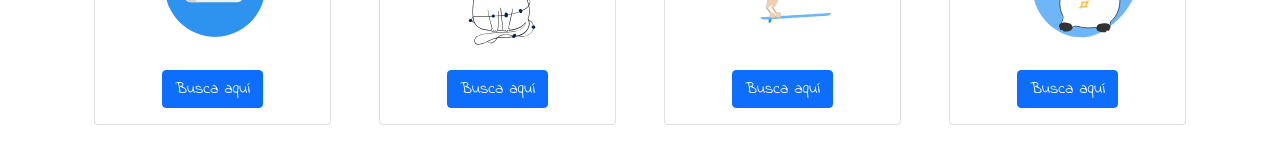
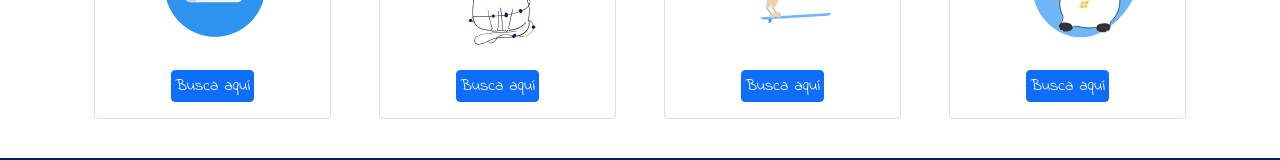
Before and after one commit to jarher/Mundo-Animal, a React (Create React App) app in the folder frontend/: page / in a window 1280 px wide. Shown: the part 1222-1382 px from the top of the page. Built offline with nearby package versions, Linux system fonts and the light colour scheme.

Commit message:
agregando navegación de los botones de componente card

```diff
--- a/frontend/src/assets/stylesheets/Home.css
+++ b/frontend/src/assets/stylesheets/Home.css
@@ -7,7 +7,20 @@
 .card-header {
   font-weight: bolder;
 }
-
+.card a{
+  color:var(--bs-light);
+  text-decoration: none;
+  display: block;
+}
+.card button{
+  padding: 0.2rem;
+}
+.card button:hover{
+  background-color: var(--bs-light);
+}
+.card button a:hover{
+  color:var(--bs-blue);
+}
 @media (max-width: 768px) {
   .navbar-brand {
     width: 50px;
--- a/frontend/src/components/Home/Cards/Cards.js
+++ b/frontend/src/components/Home/Cards/Cards.js
@@ -5,7 +5,7 @@ import Food from "../LottieFood";
 import Accesories from "../LottieAccesories";
 import Toys from "../LottieToy";
 import Health from "../LottieHealth";
-
+import { Link } from "react-router-dom";
 
 
 export default function Cards() {
@@ -17,7 +17,9 @@ export default function Cards() {
             <Card.Header className="text-center">Alimentos</Card.Header>
             <Food />
             <Card.Body>
-              <Button variant="primary">Busca aquí</Button>
+              <Button variant="primary">
+                <Link to="/products">Busca aquí</Link>
+              </Button>
             </Card.Body>
           </Card>
         </Col>
@@ -26,7 +28,9 @@ export default function Cards() {
             <Card.Header className="text-center">Accesorios</Card.Header>
             <Accesories />
             <Card.Body>
-              <Button variant="primary">Busca aquí</Button>
+              <Button variant="primary">
+                <Link to="/products">Busca aquí</Link>
+              </Button>
             </Card.Body>
           </Card>
         </Col>
@@ -35,7 +39,9 @@ export default function Cards() {
             <Card.Header className="text-center">Juguetes</Card.Header>
             <Toys />
             <Card.Body>
-              <Button variant="primary">Busca aquí</Button>
+              <Button variant="primary">
+                <Link to="/products">Busca aquí</Link>
+              </Button>
             </Card.Body>
           </Card>
         </Col>
@@ -44,7 +50,9 @@ export default function Cards() {
             <Card.Header className="text-center">Salud y Belleza</Card.Header>
             <Health />
             <Card.Body>
-              <Button variant="primary">Busca aquí</Button>
+              <Button variant="primary">
+                <Link to="/products">Busca aquí</Link>
+              </Button>
             </Card.Body>
           </Card>
         </Col>
```
